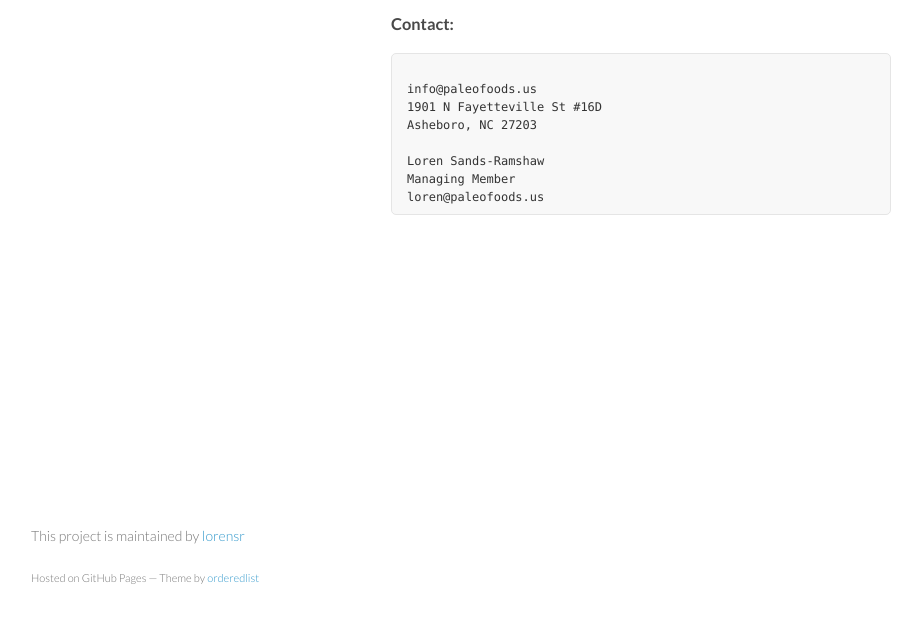
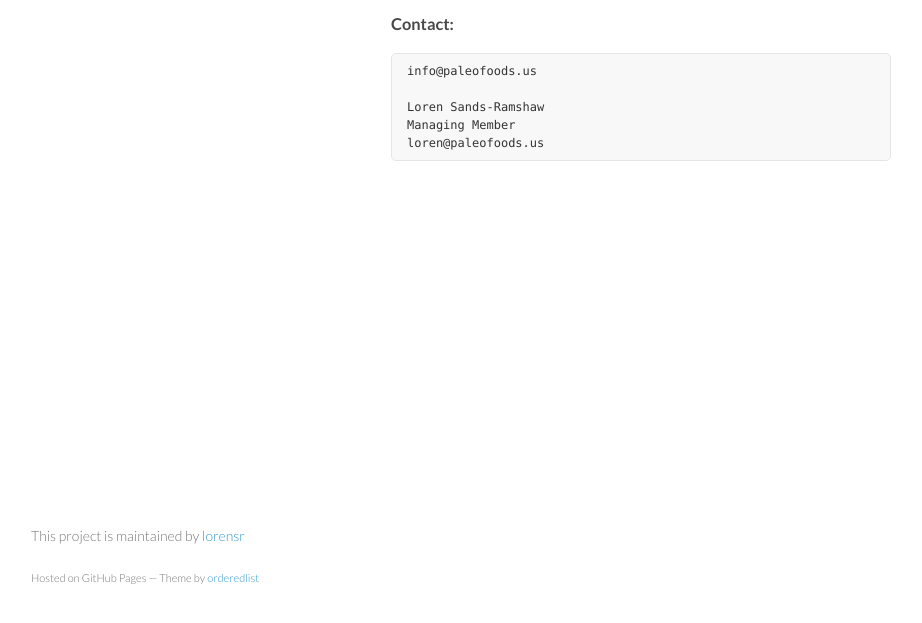
Before and after one commit to lorensr/paleofoods, a plain HTML site: page index.html in a window 1280 px wide. Shown: the part 143-766 px from the top of the page, without its empty margins (179-1101 px from the left). Drawn offline with Linux system fonts and the light colour scheme.

Commit message:
removed address

```diff
--- a/index.html
+++ b/index.html
@@ -29,10 +29,7 @@
 <p>This site is currently under construction. The Kickstarter campaign for our first product, Payo, will be launching soon.</p>
 
 <h3>Contact:</h3>
-<pre><code>
-info@paleofoods.us
-1901 N Fayetteville St #16D
-Asheboro, NC 27203
+<pre><code>info@paleofoods.us
 
 Loren Sands-Ramshaw
 Managing Member
```
